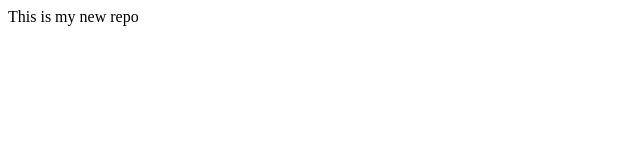
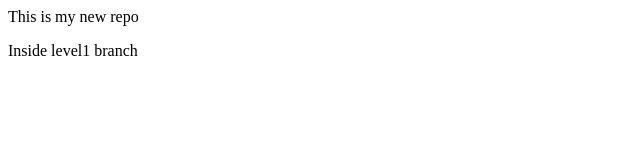
Before and after one commit to AnshikaJain-code/2nd-repo, a plain HTML site: page index.html in a window 1280 px wide. Shown: the whole page, without its empty margins (0-640 px from the left). Drawn offline with Linux system fonts and the light colour scheme.

Commit message:
New branch changes

```diff
--- a/index.html
+++ b/index.html
@@ -1 +1,2 @@
 <p>This is my new repo</p>
+<p>Inside level1 branch</p>
```
